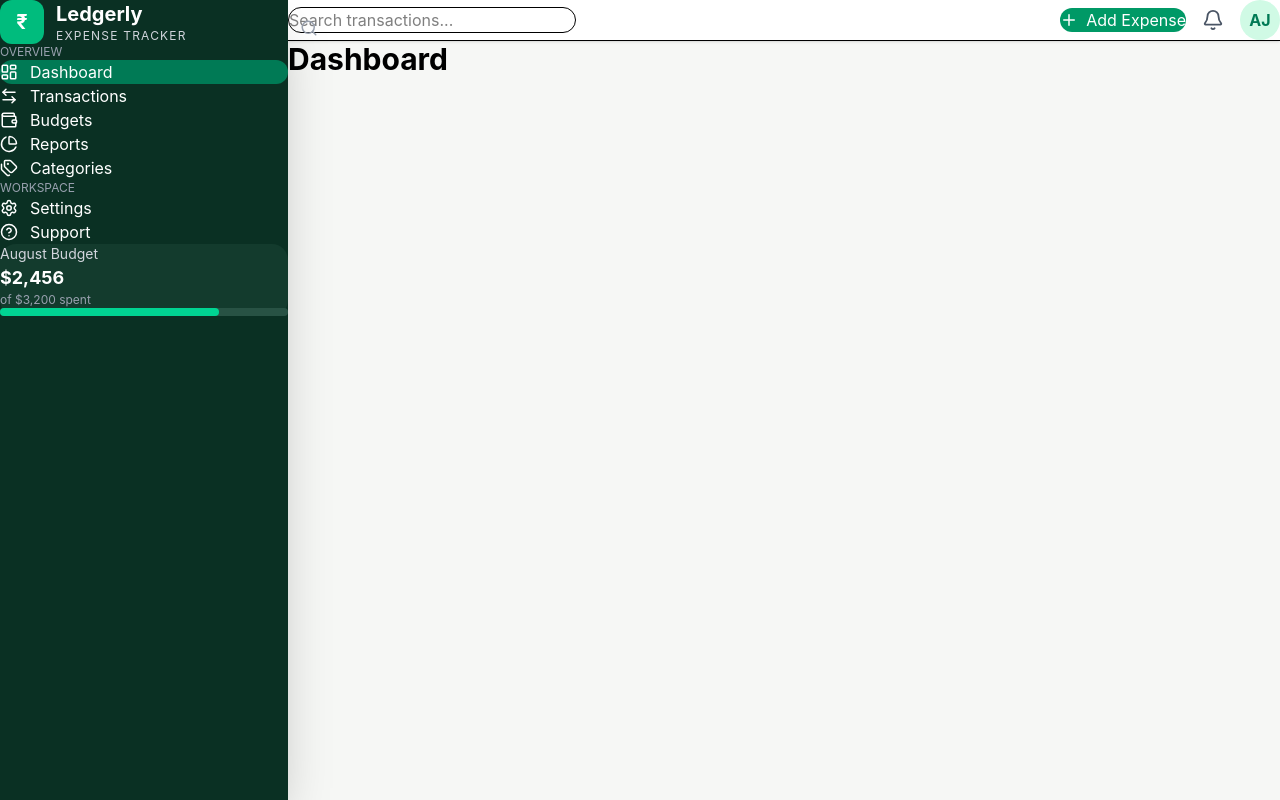
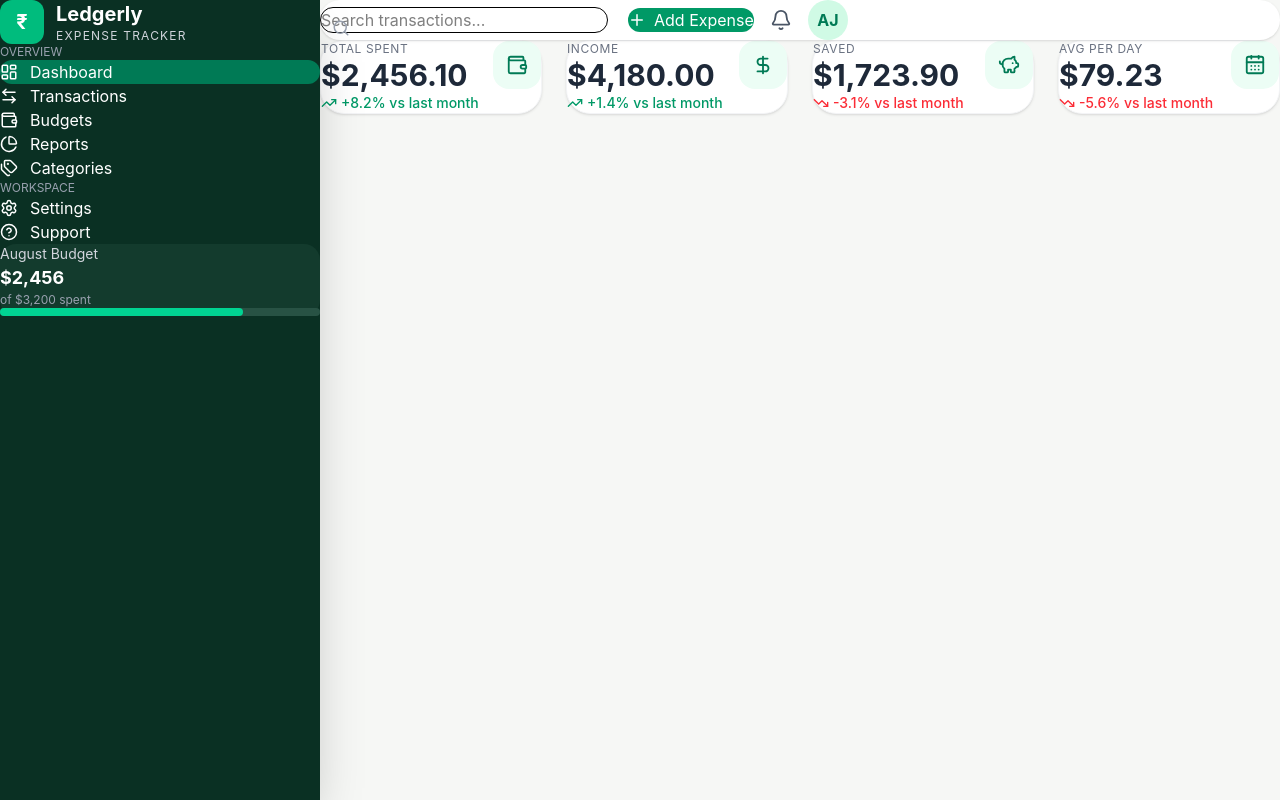
Before and after one commit to AnshulJoshi0914/Expense-Tracker, a React (Vite) app: page / in a window 1280 px wide. Built offline with nearby package versions, Linux system fonts and the light colour scheme.

Commit message:
Dashboard Enhancement

```diff
--- a/src/components/Navbar.jsx
+++ b/src/components/Navbar.jsx
@@ -1,29 +1,17 @@
-import {
-  Bell,
-  Menu,
-  Plus,
-  Search
-} from "lucide-react";
+import { Bell, Menu, Plus, Search } from "lucide-react";
 
 function Navbar({ setSidebarOpen }) {
   return (
-    <header className="bg-white shadow-sm border-b px-6 py-4">
-
+    <header className="sticky top-0 z-20 bg-[#F6F7F5] px-6 py-5">
+      <div className="bg-white rounded-3xl shadow-sm px-6 py-4 flex justify-between items-center">
         <div className="flex items-center justify-between gap-5">
-
           {/* Left */}
-
           <div className="flex items-center gap-4">
-
-          <button
-            onClick={() => setSidebarOpen(true)}
-            className="md:hidden"
-          >
+            <button onClick={() => setSidebarOpen(true)} className="md:hidden">
               <Menu />
             </button>
 
             <div className="relative hidden sm:block">
-
               <Search
                 className="absolute left-3 top-3 text-gray-400"
                 size={18}
@@ -33,38 +21,25 @@ function Navbar({ setSidebarOpen }) {
                 placeholder="Search transactions..."
                 className="w-72 rounded-full border pl-10 pr-4 py-2 outline-none focus:ring-2 focus:ring-emerald-500"
               />
-
             </div>
-
           </div>
 
           {/* Right */}
 
           <div className="flex items-center gap-4">
-
             <button className="hidden sm:flex bg-emerald-600 hover:bg-emerald-700 text-white px-5 py-2 rounded-full items-center gap-2">
-
               <Plus size={18} />
-
               Add Expense
-
             </button>
 
-          <Bell
-            size={22}
-            className="text-gray-600 cursor-pointer"
-          />
+            <Bell size={22} className="text-gray-600 cursor-pointer" />
 
             <div className="h-10 w-10 rounded-full bg-emerald-100 flex items-center justify-center font-bold text-emerald-700">
-
               AJ
-
             </div>
-
           </div>
-
         </div>
-
+      </div>
     </header>
   );
 }
--- a/src/components/Sidebar.jsx
+++ b/src/components/Sidebar.jsx
@@ -59,7 +59,7 @@ function Sidebar({ sidebarOpen, setSidebarOpen }) {
 
         h-screen
 
-        w-72
+        w-80
 
         bg-[#0A3023]
 
@@ -69,7 +69,7 @@ function Sidebar({ sidebarOpen, setSidebarOpen }) {
 
         flex-col
 
-        p-6
+        px-7 py-8
 
         shadow-2xl
 
--- a/src/components/StatCard.jsx
+++ b/src/components/StatCard.jsx
@@ -1,7 +1,66 @@
-function StatCard(){
+import { TrendingUp, TrendingDown } from "lucide-react";
 
-    return null;
+function StatCard({
+  title,
+  value,
+  change,
+  positive = true,
+  icon: Icon,
+}) {
+  return (
+    <div
+      className="
+        bg-white
+        rounded-3xl
+        p-6
+        shadow-sm
+        border
+        border-gray-100
+        hover:shadow-lg
+        transition-all
+        duration-300
+      "
+    >
+      <div className="flex items-start justify-between">
 
+        <div>
+
+          <p className="text-xs uppercase tracking-wider text-gray-500">
+            {title}
+          </p>
+
+          <h2 className="text-3xl font-bold mt-2 text-gray-800">
+            {value}
+          </h2>
+
+          <div
+            className={`flex items-center gap-1 mt-3 text-sm font-medium ${
+              positive ? "text-emerald-600" : "text-red-500"
+            }`}
+          >
+            {positive ? (
+              <TrendingUp size={16} />
+            ) : (
+              <TrendingDown size={16} />
+            )}
+
+            {change}
+          </div>
+
+        </div>
+
+        <div className="h-12 w-12 rounded-2xl bg-emerald-50 flex items-center justify-center">
+
+          <Icon
+            size={22}
+            className="text-emerald-700"
+          />
+
+        </div>
+
+      </div>
+    </div>
+  );
 }
 
 export default StatCard;
--- a/src/pages/Dashboard.jsx
+++ b/src/pages/Dashboard.jsx
@@ -1,15 +1,74 @@
-function Dashboard(){
+import {
+  Wallet,
+  PiggyBank,
+  DollarSign,
+  CalendarDays,
+} from "lucide-react";
 
-    return(
+import StatCard from "../components/StatCard";
 
-        <h1 className="text-3xl font-bold">
+function Dashboard() {
 
-            Dashboard
+  const stats = [
+    {
+      title: "Total Spent",
+      value: "$2,456.10",
+      change: "+8.2% vs last month",
+      positive: true,
+      icon: Wallet,
+    },
 
-        </h1>
+    {
+      title: "Income",
+      value: "$4,180.00",
+      change: "+1.4% vs last month",
+      positive: true,
+      icon: DollarSign,
+    },
 
-    )
+    {
+      title: "Saved",
+      value: "$1,723.90",
+      change: "-3.1% vs last month",
+      positive: false,
+      icon: PiggyBank,
+    },
 
+    {
+      title: "Avg Per Day",
+      value: "$79.23",
+      change: "-5.6% vs last month",
+      positive: false,
+      icon: CalendarDays,
+    },
+  ];
+
+  return (
+    <div className="space-y-8">
+
+      <div
+        className="
+          grid
+          grid-cols-1
+          sm:grid-cols-2
+          xl:grid-cols-4
+          gap-6
+        "
+      >
+        {stats.map((item) => (
+          <StatCard
+            key={item.title}
+            title={item.title}
+            value={item.value}
+            change={item.change}
+            positive={item.positive}
+            icon={item.icon}
+          />
+        ))}
+      </div>
+
+    </div>
+  );
 }
 
 export default Dashboard;
```
Lines whose indentation alone changed are shown as unchanged.
